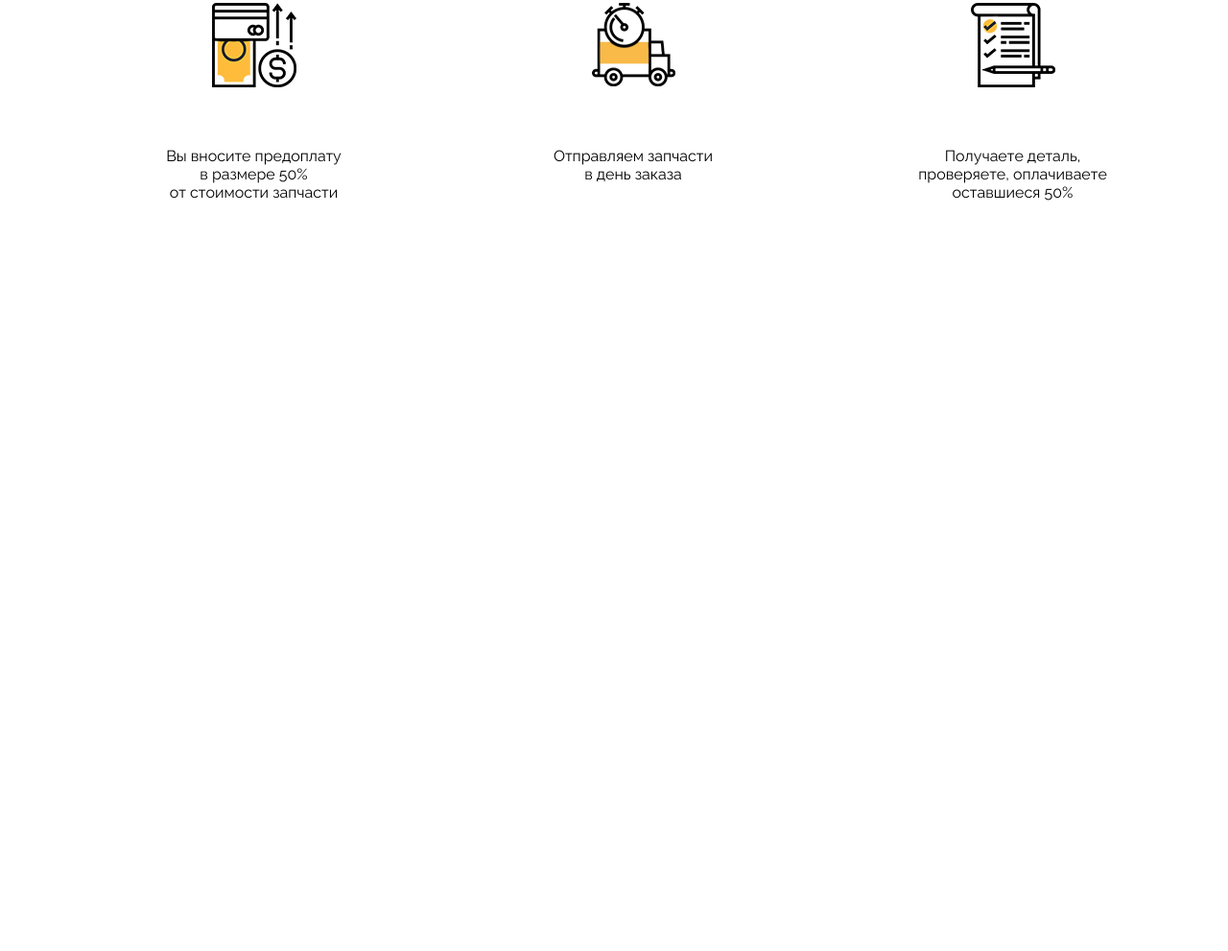
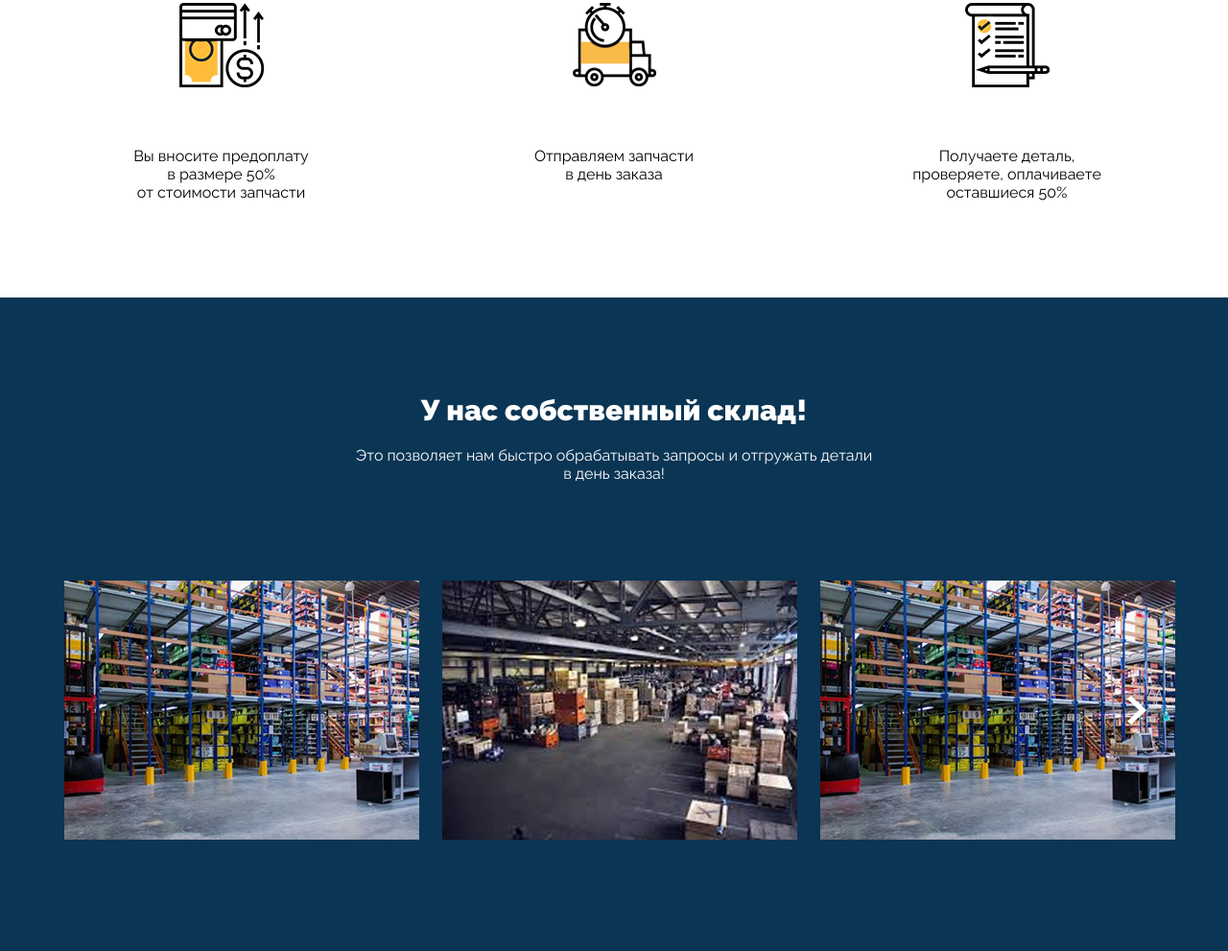
Before and after one commit to NadyrbekBaktybekuulu/BELAZY, a plain HTML site: page index.html in a window 1280 px wide. Shown: the part 5018-6009 px from the top of the page at 96% size. Before the commit the page ends 5328 px from the top, so only its background shows below. Drawn offline with Linux system fonts and the light colour scheme.

Commit message:
Добавил раздел СКЛАДЫ

```diff
--- a/css/style.css
+++ b/css/style.css
@@ -536,6 +536,7 @@ button:active {
     justify-content: space-between;
     align-items: flex-start;
     margin-top: 100px;
+    padding: 0;
 }
 
 .comfortable-work li {
@@ -566,3 +567,68 @@ button:active {
     background-repeat: no-repeat;
     background-position: top center;
 }
+
+.stock {
+    background-color: #0b3554;
+}
+
+.stock .container {
+    padding: 100px 0 100px 0;
+    text-align: center;
+    color: #ffffff;
+}
+
+.stock h2 {
+    font-size: 30px;
+    font-weight: 900;
+    padding-bottom: 20px;
+}
+
+.stock ul {
+    position: relative;
+    display: flex;
+    justify-content: space-between;
+    overflow: hidden;
+    list-style-type: none;
+    padding: 90px 0 0 0;
+}
+
+.stock ul li {
+    margin: 12px;
+    position: relative;
+}
+
+.stock .slider-left-arrow {
+    position: absolute;
+    display: flex;
+    justify-content: center;
+    align-items: center;
+    cursor: pointer;
+    width: 80px;
+    height: 270px;
+}
+
+.stock .slider-left-arrow:hover {
+    background-color: #000000;
+    opacity: .5;
+}
+
+.stock .slider-right-arrow {
+    position: absolute;
+    display: flex;
+    justify-content: center;
+    align-items: center;
+    right: -12px;
+    cursor: pointer;
+    width: 80px;
+    height: 270px;
+}
+
+.stock .slider-right-arrow:hover {
+    background-color: #000000;
+    opacity: .5;
+}
+
+.stock .slider-right-arrow:active ~ .stock ul:nth-child(2) {
+    transform: translateX(10px)
+}
--- a/index.html
+++ b/index.html
@@ -211,5 +211,20 @@
             </ul>
         </div><!--container-->
     </section><!--comfortable-work-->
+    <section class="stock">
+        <div class="container">
+            <h2>У нас собственный склад!</h2>
+            <p>Это позволяет нам быстро обрабатывать запросы и отгружать детали <br>в день заказа!</p>
+            <ul>
+                <li class="slider-left-arrow"><img src="img/keyboard-left-arrow-button.png" alt=""></li>
+                <li><img class="slide-one" src="img/slider_1.jpg" alt="slider"></li>
+                <li><img class="slide-two" src="img/slider_2.jpg" alt="slider"></li>
+                <li><img class="slide-three" src="img/slider_1.jpg" alt="slider"></li>
+                <li><img class="slide-four" src="img/slider_2.jpg" alt="slider"></li>
+                <li><img class="slide-five" src="img/slider_1.jpg" alt="slider"></li>
+                <li class="slider-right-arrow"><img src="img/keyboard-right-arrow-button.png" alt=""></li>
+            </ul>
+        </div><!--container-->
+    </section><!--stock-->
 </body>
 </html>
```
Also changed, not shown: img/keyboard-left-arrow-button.png (added), img/keyboard-right-arrow-button.png (added), img/slider_1.jpg (added), img/slider_2.jpg (added).
